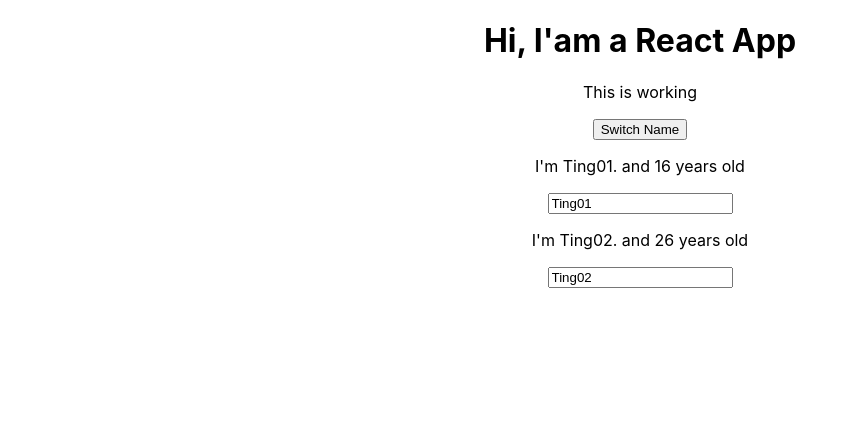
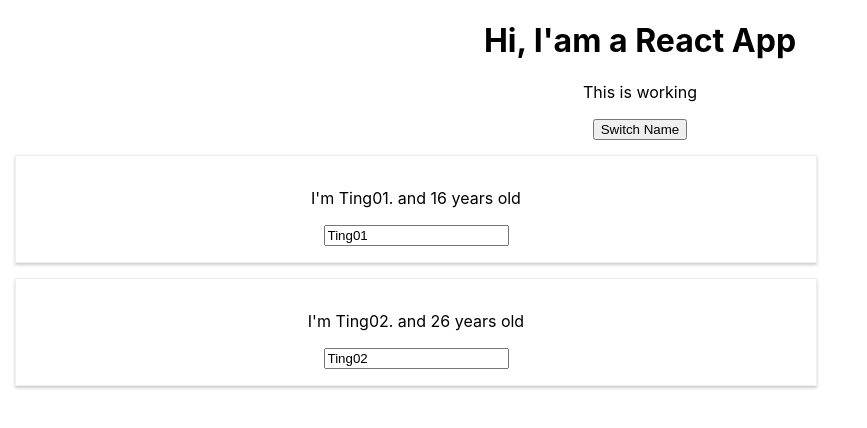
Before and after one commit to wisezt/react-complete-guide, a React (Create React App) app: page / in a window 1280 px wide. Shown: the top 428 px of the page, without its empty margins (0-867 px from the left). Built offline with nearby package versions, Linux system fonts and the light colour scheme.

Commit message:
added a Person.css

```diff
--- /dev/null
+++ b/src/Person/Person.css
@@ -0,0 +1,11 @@
+.Person{
+    width: 60%;
+    margin: 15px;
+    border: 1px solid  #eee;
+    box-shadow: 0 2px 3px #ccc;
+    padding: 16px;
+    text-algin: center;
+
+
+
+}
--- a/src/Person/Person.js
+++ b/src/Person/Person.js
@@ -1,9 +1,10 @@
 import React from 'react';
+import './Person.css';
 
 
 const person = (props) =>{
 	return (
-		<div>
+		<div className= "Person">
 			<p > I'm {props.name}. and {props.age} years old </p>
 		    <p>{props.children}</p>
             <input type="text" onChange={props.changed} value={props.name}/>
```
